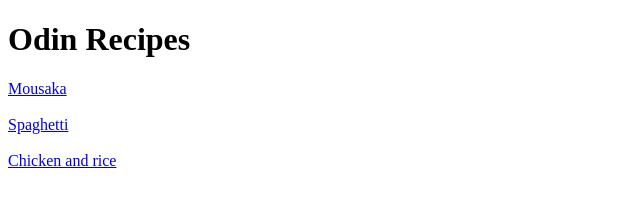
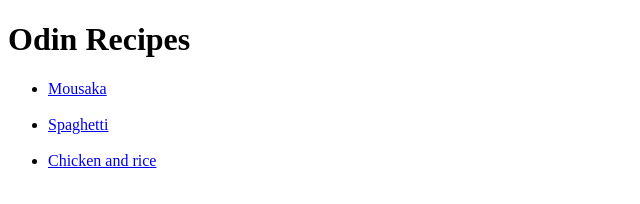
Before and after one commit to iPetrov16/odin-recipes, a plain HTML site: page index.html in a window 1280 px wide. Shown: the whole page, without its empty margins (0-640 px from the left). Drawn offline with Linux system fonts and the light colour scheme.

Commit message:
new index

```diff
--- a/index.html
+++ b/index.html
@@ -7,8 +7,10 @@
 </head>
 <body>
     <h1>Odin Recipes</h1>
-    <a href="Mousaka.html">Mousaka</a><br><br>
-    <a href="Spaghetti.html">Spaghetti</a><br><br>
-    <a href="chickenandrice.html">Chicken and rice</a>
+    <ul>
+        <li><a href="Mousaka.html">Mousaka</a><br><br></li>
+        <li><a href="Spaghetti.html">Spaghetti</a><br><br></li>
+        <li><a href="chickenandrice.html">Chicken and rice</a></li>
+    </ul>
 </body>
 </html>
```
